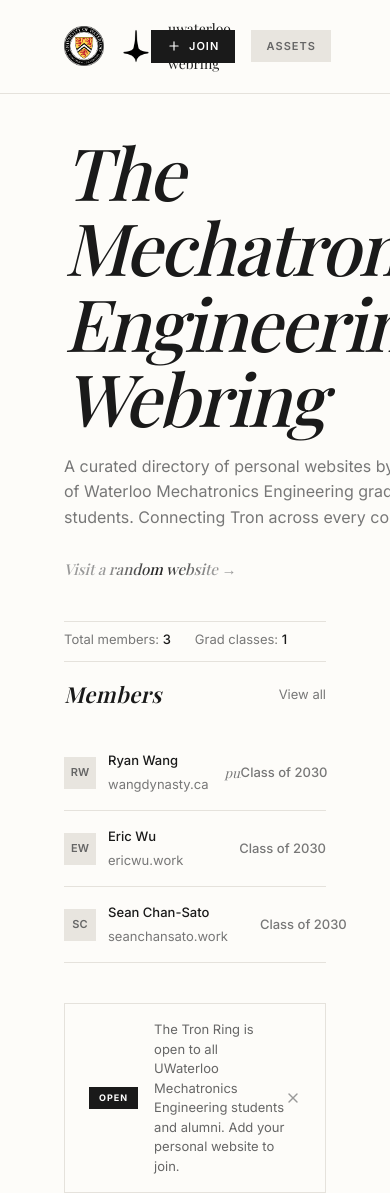
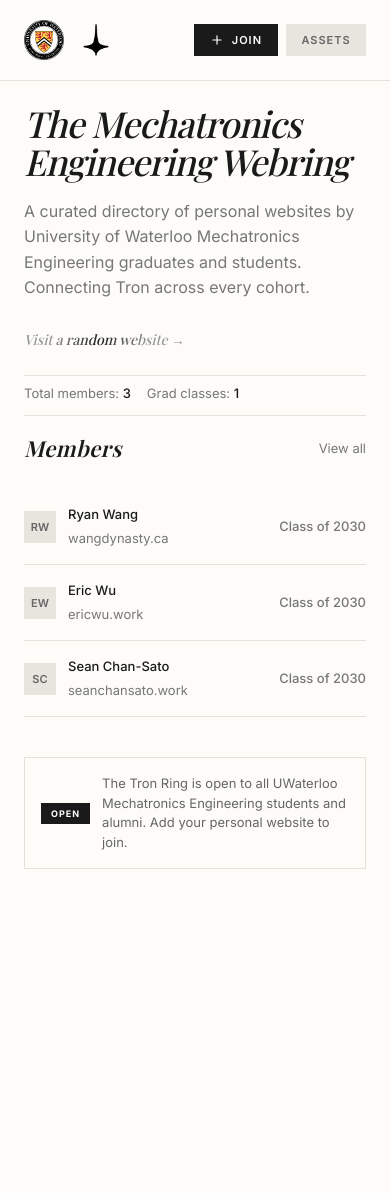
Before and after one commit to sym7534/tron-webring, a Next.js app: page / in a window 390 px wide. After the commit the page ends 869 px from the top, so only its background shows below. Built offline with nearby package versions, Linux system fonts and the light colour scheme; a web font is replaced by a local one.

Commit message:
added mobile support Closes #7

```diff
--- a/app/page.tsx
+++ b/app/page.tsx
@@ -14,15 +14,15 @@
   return (
     <div className="min-h-screen flex flex-col">
       {/* ── Masthead ── */}
-      <header className="flex items-center justify-between px-16 py-5 border-b border-[#E5E2DC]">
+      <header className="flex items-center justify-between px-6 md:px-16 py-5 border-b border-[#E5E2DC]">
         <div className="flex items-center gap-3">
           <img src="/waterloo.png" alt="Waterloo" className="h-10" />
           <img src="/logoblack.png" alt="Tron Webring" className="h-10" />
-          <span className="font-serif text-sm leading-tight">
+          <span className="hidden sm:block font-serif text-sm leading-tight">
             uwaterloo<br />tron webring
           </span>
         </div>
-        <div className="flex items-center gap-4">
+        <div className="flex items-center gap-2 md:gap-4">
           {/* Join button */}
           <a
             href="https://github.com/sym7534/tron-webring"
@@ -55,9 +55,9 @@
       </header>
 
       {/* ── Hero Section ── */}
-      <section className="flex items-center px-16 py-10 overflow-hidden">
+      <section className="flex flex-col md:flex-row md:items-center px-6 md:px-16 py-6 md:py-10 overflow-hidden">
         <div className="flex flex-col gap-[18px] shrink">
-          <h1 className="font-serif italic font-medium text-[72px] leading-[1.05] tracking-[-2px]">
+          <h1 className="font-serif italic font-medium text-[36px] md:text-[72px] leading-[1.05] tracking-[-1px] md:tracking-[-2px]">
             The Mechatronics{"\n"}Engineering Webring
           </h1>
           <p className="text-[16px] text-[#777] leading-[1.6] max-w-[480px]">
@@ -67,7 +67,7 @@
           </p>
           <RandomSiteButton />
         </div>
-        <div className="flex items-center justify-center shrink-0 ml-8">
+        <div className="hidden md:flex items-center justify-center shrink-0 ml-8">
           <img
             src="/faviconhq.png"
             alt=""
@@ -77,15 +77,15 @@
       </section>
 
       {/* ── Stats ── */}
-      <div className="px-16">
-        <div className="py-2 border-t border-[#E5E2DC] flex items-center gap-6 text-[13px] text-[#777]">
+      <div className="px-6 md:px-16">
+        <div className="py-2 border-t border-[#E5E2DC] flex items-center gap-4 md:gap-6 text-[13px] text-[#777]">
           <span>Total members: <span className="text-[#1A1A1A] font-medium">{members.sites.length}</span></span>
           <span>Grad classes: <span className="text-[#1A1A1A] font-medium">{new Set(members.sites.map((s) => s.class)).size}</span></span>
         </div>
       </div>
 
       {/* ── Members Section ── */}
-      <section className="px-16 mt-1">
+      <section className="px-6 md:px-16 mt-1">
         <div className="flex flex-col gap-6">
           <div className="flex items-center justify-between pt-4 border-t border-[#E5E2DC]">
             <h2 className="font-serif italic font-semibold text-[22px] tracking-[0.5px]">
@@ -117,7 +117,7 @@
                     </a>
                   </div>
                 </div>
-                <span className="text-[13px] text-[#777] font-serif italic flex-1 px-4 truncate text-center">
+                <span className="hidden md:block text-[13px] text-[#777] font-serif italic flex-1 px-4 truncate text-center">
                   {member.description}
                 </span>
                 <span className="text-[13px] text-[#777] font-medium shrink-0 text-right">
@@ -131,9 +131,9 @@
       </section>
 
       {/* ── Join Banner ── */}
-      <section className="px-16 mt-10">
-        <div className="flex items-center justify-between px-6 py-4 border border-[#E5E2DC]">
-          <div className="flex items-center gap-4">
+      <section className="px-6 md:px-16 mt-10">
+        <div className="flex flex-col sm:flex-row sm:items-center sm:justify-between gap-3 px-4 sm:px-6 py-4 border border-[#E5E2DC]">
+          <div className="flex items-center gap-3 sm:gap-4">
             <a
               href="https://github.com/sym7534/tron-webring"
               className="bg-[#1A1A1A] text-white text-[9px] font-bold tracking-[1px] px-[10px] py-1"
@@ -155,7 +155,7 @@
             strokeWidth="2"
             strokeLinecap="round"
             strokeLinejoin="round"
-            className="shrink-0"
+            className="hidden sm:block shrink-0"
           >
             <line x1="18" y1="6" x2="6" y2="18" />
             <line x1="6" y1="6" x2="18" y2="18" />
--- a/components/RandomSiteButton.tsx
+++ b/components/RandomSiteButton.tsx
@@ -19,7 +19,7 @@
         color="#999"
         shineColor="#1A1A1A"
         spread={120}
-        className="text-[15px] font-medium font-serif italic"
+        className="text-[14px] md:text-[15px] font-medium font-serif italic"
       />
     </button>
   );
```
